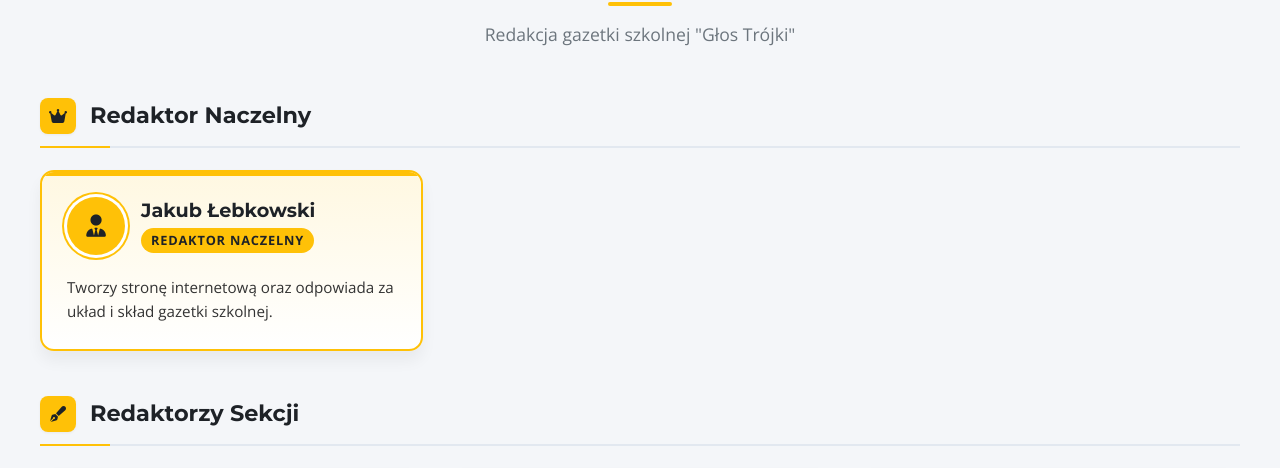
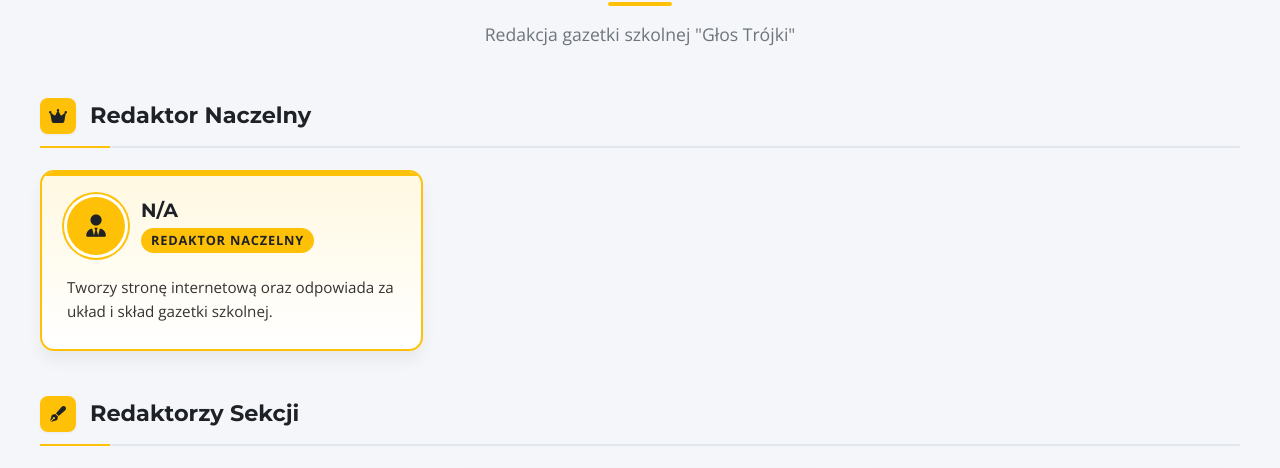
Before and after one commit to glostrojki/home, a plain HTML site: page redakcja.html in a window 1280 px wide. Shown: the part 274-742 px from the top of the page. Drawn offline with nearby package versions, Linux system fonts and the light colour scheme; no server answers.

Commit message:
Update redakcja.html

```diff
--- a/redakcja.html
+++ b/redakcja.html
@@ -1375,7 +1375,7 @@
                             <i class="fas fa-user-tie"></i>
                         </div>
                         <div class="member-info">
-                            <h3>Jakub Łebkowski</h3>
+                            <h3>N/A</h3>
                             <span class="member-role">Redaktor Naczelny</span>
                         </div>
                     </div>
```
